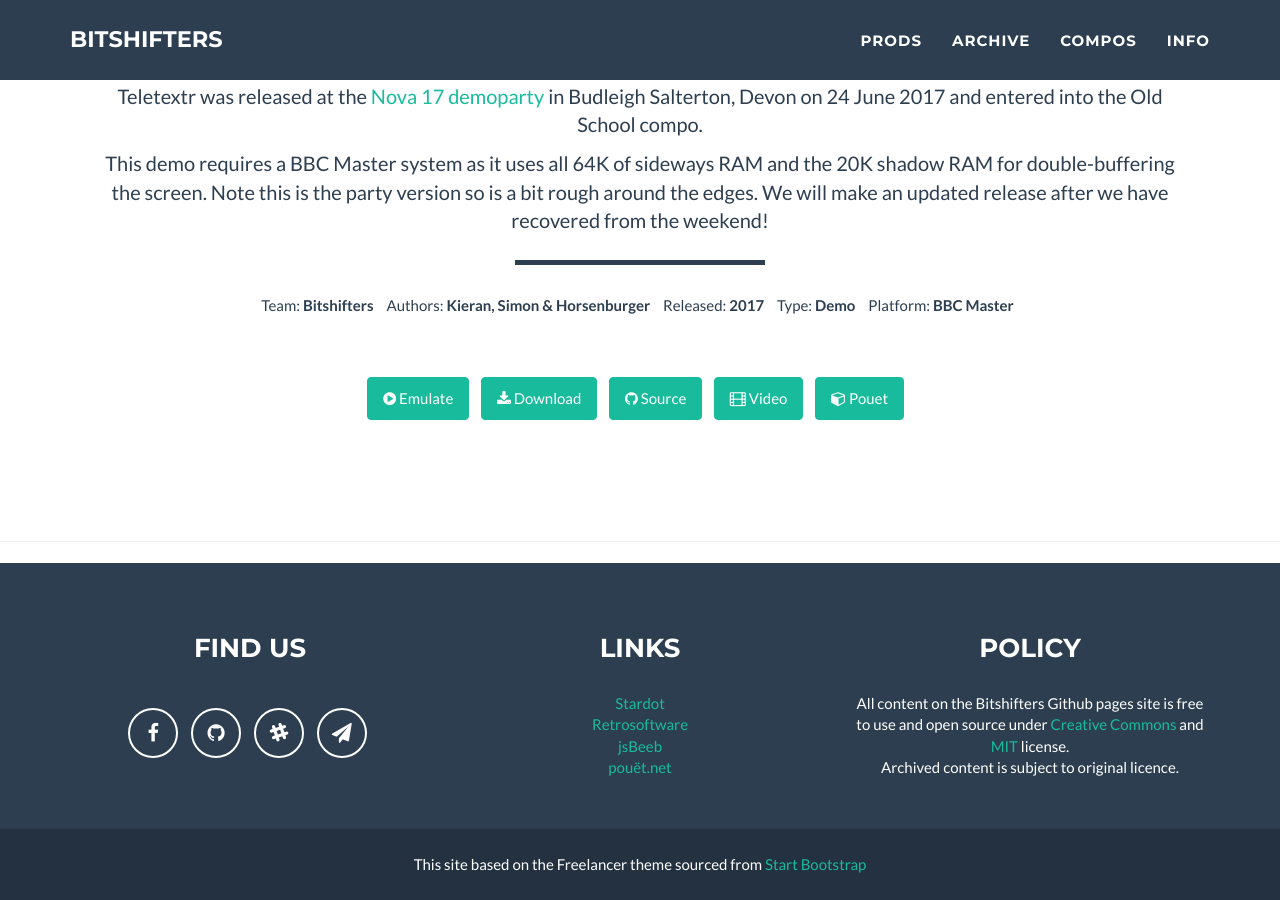
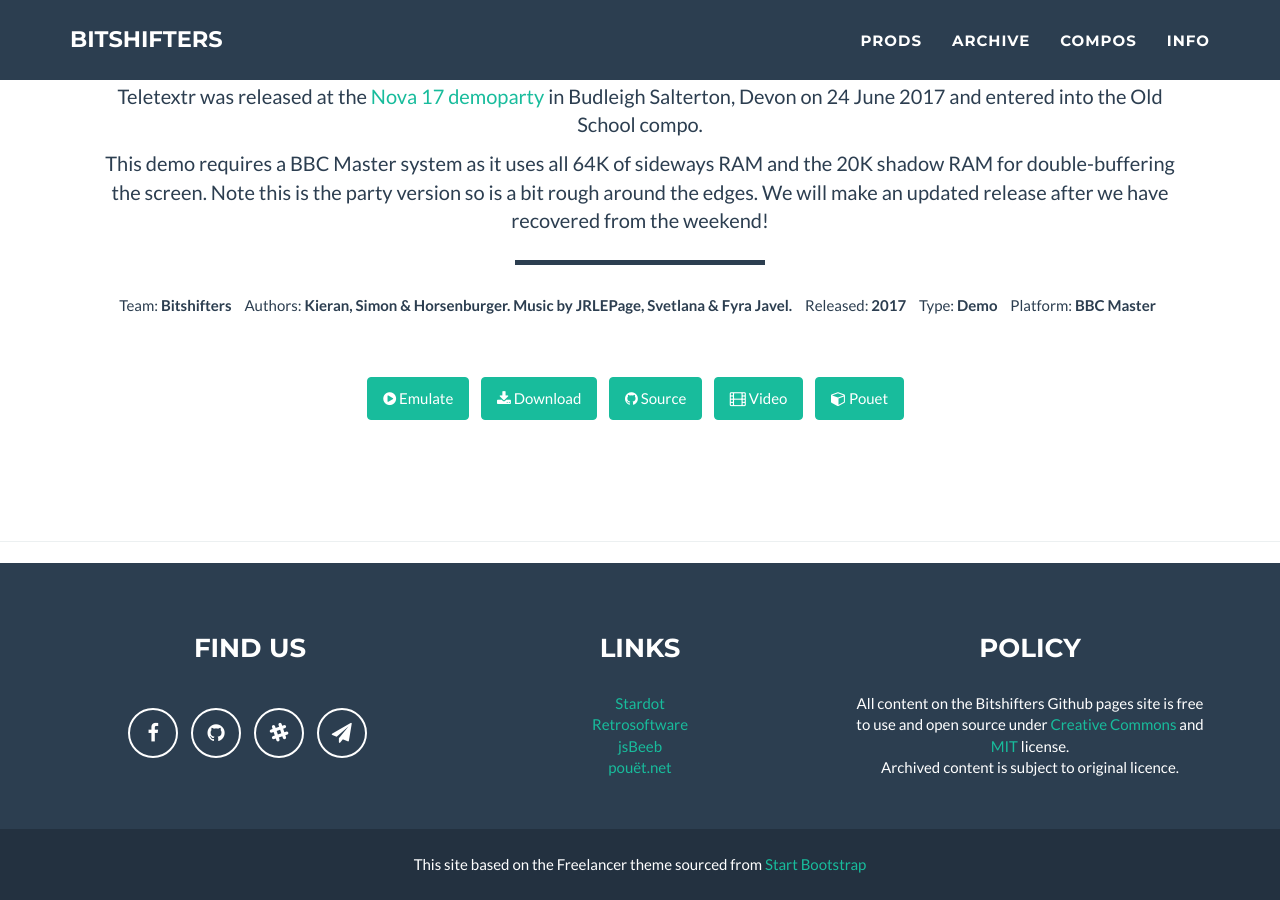
Before and after one commit to bitshifters/bitshifters.github.io, a Jekyll site: the page built from _posts/prods/2017-06-25-bs-teletextr.md, in a window 1280 px wide and 900 px high, scrolled down 1010 px. Built offline with Jekyll 4.4.1, drawn with Linux system fonts in a browser that asks for light colours.

Commit message:
Update yt link to capture from real hw.
Add music credits.

```diff
--- a/_posts/prods/2017-06-25-bs-teletextr.md
+++ b/_posts/prods/2017-06-25-bs-teletextr.md
@@ -6,7 +6,7 @@ tags: compo1
 title: TELETEXTR
 img: bs-teletextr.png
 alt: image-alt
-authors: Kieran, Simon & Horsenburger
+authors: Kieran, Simon & Horsenburger. Music by JRLEPage, Svetlana & Fyra Javel.
 team: Bitshifters
 year: 2017
 type: Demo
@@ -14,7 +14,7 @@ platform: BBC Master
 download: bs-teletextr.ssd
 source: https://github.com/bitshifters/teletextr
 pouet: http://www.pouet.net/prod.php?which=70465
-video: https://www.youtube.com/watch?v=y2knYNDNKfY
+video: https://www.youtube.com/watch?v=J_JA5mcKRqc
 
 
 
```
